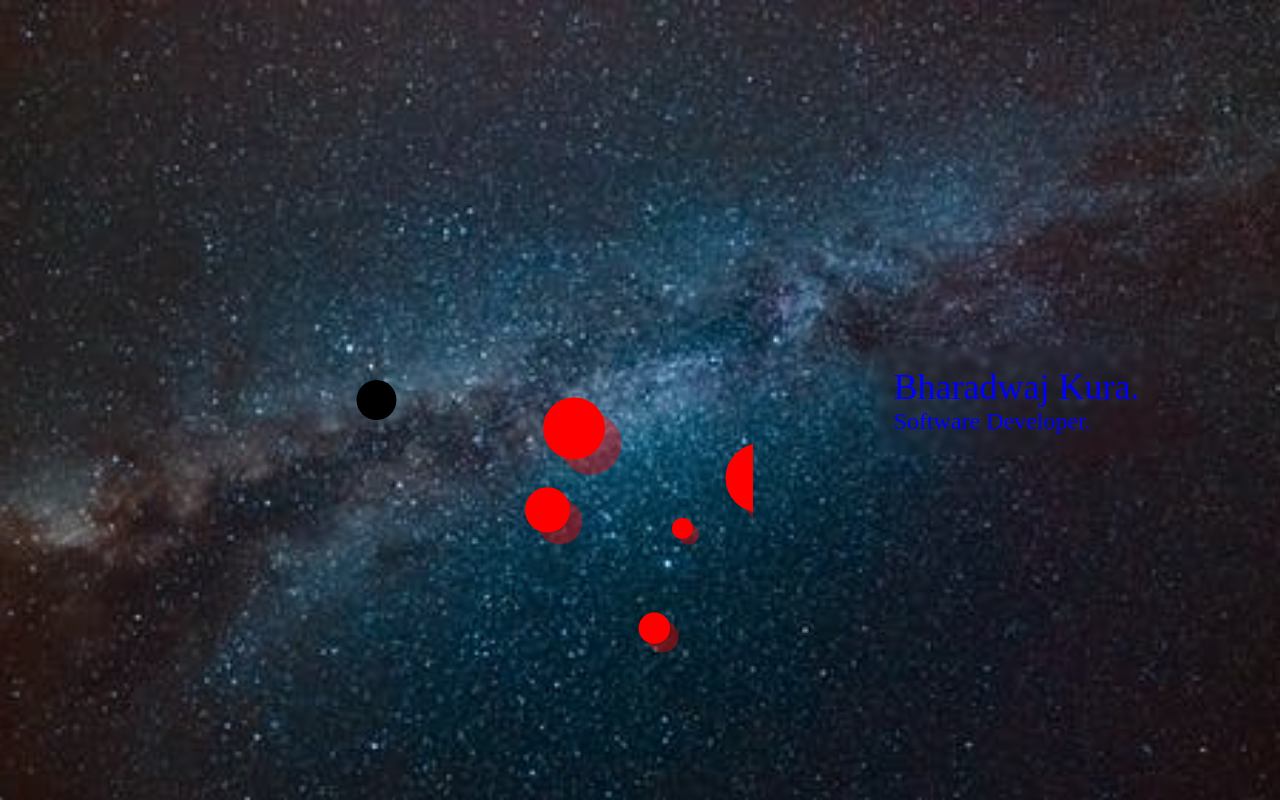
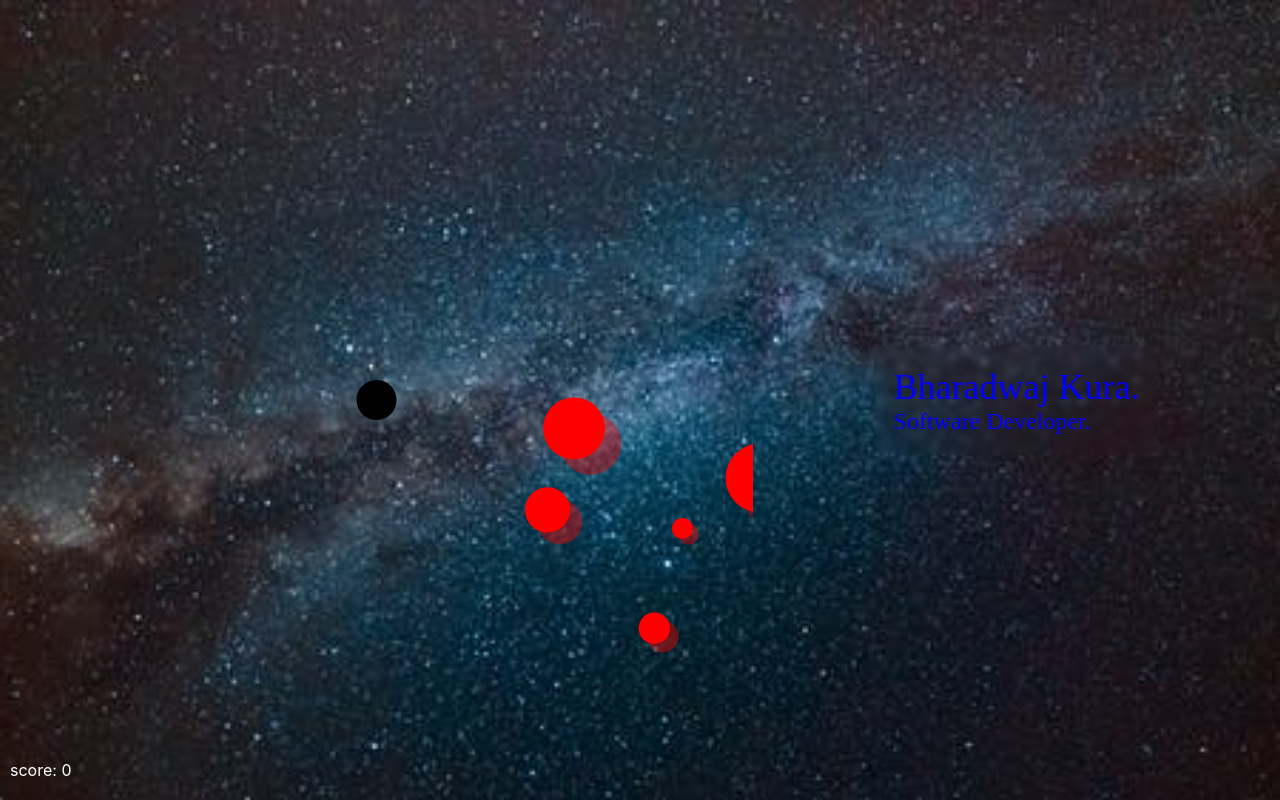
Before and after one commit to kurashiva11/Bharadwaj_CV, a React (Create React App) app: page / in a window 1280 px wide. Built offline with nearby package versions, Linux system fonts and the light colour scheme; a web font is replaced by a local one.

Commit message:
updating score

```diff
--- a/src/screens/about/about.module.scss
+++ b/src/screens/about/about.module.scss
@@ -39,7 +39,6 @@
 
 .game_container {
     flex: 5;
-    // border: 3px solid red;
     flex-wrap: wrap;
     width: 100%;
     height: 100%
@@ -48,9 +47,11 @@
 .canvas--container {
     width: 100%;
     height: 100%;
-    // border: 3px solid green;
-    // display: flex;
-    // position: absolute;
-    // top: 0;
-    // left: 0;
 }
+
+.score {
+    color: white;
+    position: absolute;
+    bottom: 20px;
+    left: 10px;
+}
--- a/src/screens/about/game.tsx
+++ b/src/screens/about/game.tsx
@@ -74,14 +74,16 @@ class Enemy extends MovingCircle {
 
 class Game {
     ctx: any;
+    scoreElement: any;
     player: Player;
     bullets: Bullet[] = [];
     enemies: Enemy[] = [];
     animationFrame: any;
     score: number = 0;
 
-    constructor(ctx: any) {
+    constructor(ctx: any, scoreElement: any) {
         this.ctx = ctx;
+        this.scoreElement = scoreElement;
 
         ctx.canvas.addEventListener('mousedown', (event: any) => {
             let {width, height} = this.ctx.canvas;
@@ -131,6 +133,7 @@ class Game {
                     this.bullets.splice(index, 1);
                 }, 0);
                 this.score += 1;
+                this.scoreElement && (this.scoreElement.innerHTML = this.score);
             }
         })
     }
--- a/src/screens/about/index.tsx
+++ b/src/screens/about/index.tsx
@@ -6,26 +6,21 @@ import Game from './game';
 
 function About() {
     const canvasRef = useRef<HTMLCanvasElement>(null);
+    const scoreRef = useRef<HTMLCanvasElement>(null);
 
     useEffect(() => {
         var ctx = canvasRef.current?.getContext("2d");
         // @ts-ignore
-        console.log('canvasRef.current?.parentNode?.clientWidth =', canvasRef.current?.parentNode);
-        // @ts-ignore
         canvasRef.current && (canvasRef.current.width = canvasRef.current?.parentNode?.clientWidth);
         // @ts-ignore
         canvasRef.current && (canvasRef.current.height = canvasRef.current?.parentNode?.clientHeight);
-        //  // @ts-ignore
-        //  canvasRef.current && (canvasRef.current.clientLeft = canvasRef.current?.parentNode?.clientLeft);
-        //  // @ts-ignore
-        //  canvasRef.current && (canvasRef.current.clientTop = canvasRef.current?.parentNode?.clientTop);
 
-        if (ctx) {
-            console.log(ctx);
-            // @ts-ignore
-            new Game(ctx);
+        if (ctx && scoreRef.current) {
+            new Game(ctx, scoreRef.current);
         }
     }, []);
+
+    // useEffect(() => {}, [game?.score]);
 
     return (
         <div className={styles.about}>
@@ -37,6 +32,7 @@ function About() {
                     </canvas>
                 </div>
             </div>
+                    <div className={styles["score"]}>score: <span ref={scoreRef}>0</span></div>
             <div className={styles.introduction}>
                 <div className={styles["introduction--container"]}>
                     <div className={styles["introduction-name"]}>Bharadwaj Kura.</div>
```
